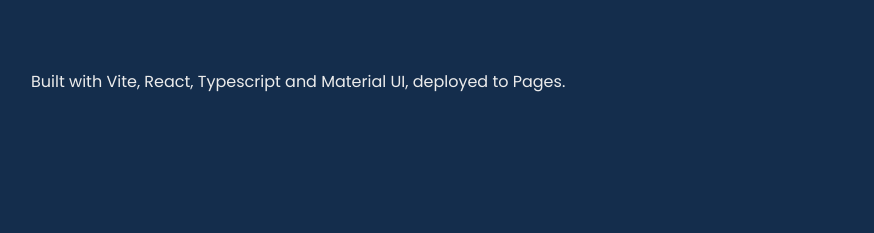
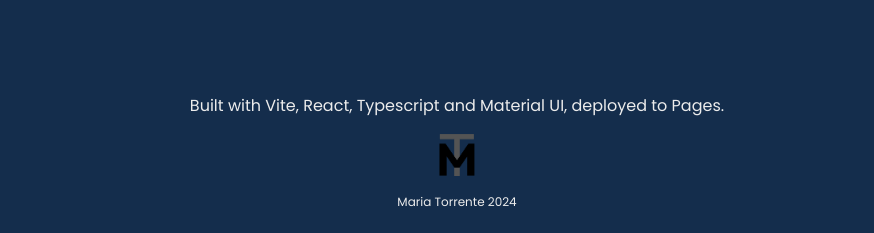
Before and after one commit to mariatorrentedev/portfolio, a React (Vite) app: page / in a window 1280 px wide. Shown: the part 911-1144 px from the top of the page, without its empty margins (183-1057 px from the left). Before the commit the page ends 1005 px from the top, so only its background shows below. Built offline with nearby package versions, Linux system fonts and the light colour scheme; no server answers.

Commit message:
develop: some footer updates, brb.

```diff
--- a/src/App.tsx
+++ b/src/App.tsx
@@ -1,7 +1,7 @@
 import type { Icon } from "./types/shared";
-import { Container, Grid, Typography, Link, IconButton } from "@mui/material";
+import { Grid, Typography, Link, IconButton } from "@mui/material";
 import { GitHub, LinkedIn } from "@mui/icons-material";
-import { Navigation } from "./components";
+import { Navigation, Footer } from "./components";
 
 const icons: Icon[] = [
   {
@@ -74,11 +74,7 @@ export default function App() {
           <Navigation />
         </Grid>
       </Grid>
-      <footer>
-        <Container maxWidth="md">
-          Built with Vite, React, Typescript and Material UI, deployed to Pages.
-        </Container>
-      </footer>
+      <Footer />
     </>
   );
 }
--- /dev/null
+++ b/src/components/Footer.tsx
@@ -0,0 +1,22 @@
+import { Typography, Container, Stack, IconButton } from "@mui/material";
+import MT from "../assets/mt.png";
+
+export default function Footer() {
+  return (
+    <Container component="footer" maxWidth="md" sx={{ padding: 3 }}>
+      <Stack alignItems="center" spacing={1}>
+        Built with Vite, React, Typescript and Material UI, deployed to Pages.
+        <IconButton
+          component="a"
+          color="secondary"
+          sx={{ img: { maxWidth: 50 } }}
+          href="#"
+          rel="noopener noreferrer"
+        >
+          <img src={MT} alt="Maria Torrente" />
+        </IconButton>
+        <Typography variant="caption"> Maria Torrente 2024</Typography>
+      </Stack>
+    </Container>
+  );
+}
--- a/src/components/index.ts
+++ b/src/components/index.ts
@@ -3,3 +3,4 @@ export { default as Navigation } from "./Navigation";
 export { default as Experience } from "./Experience";
 export { default as Projects } from "./Projects";
 export { default as SpotifyNowPlaying } from "./SpotifyNowPlaying";
+export { default as Footer } from "./Footer";
```
